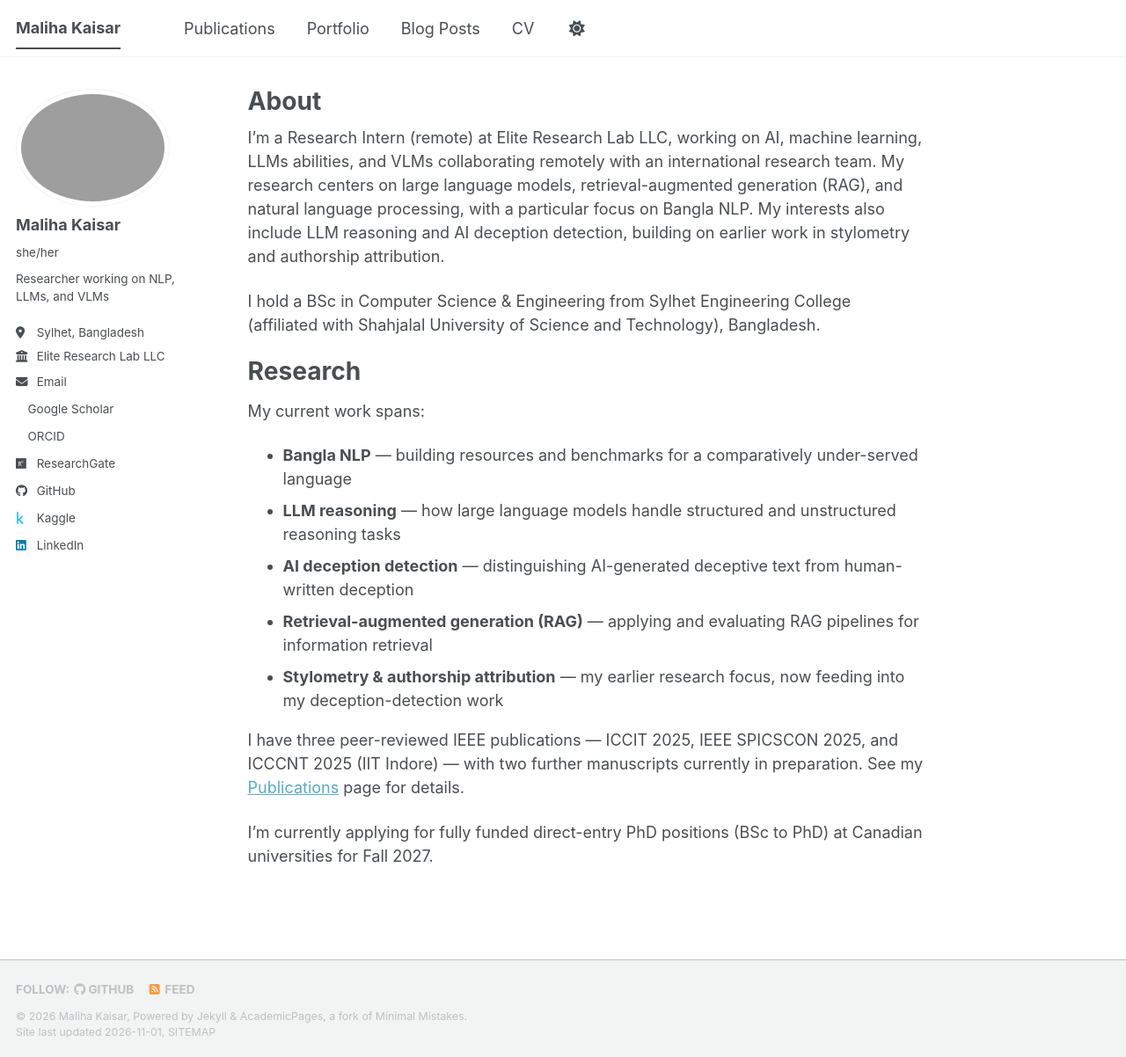
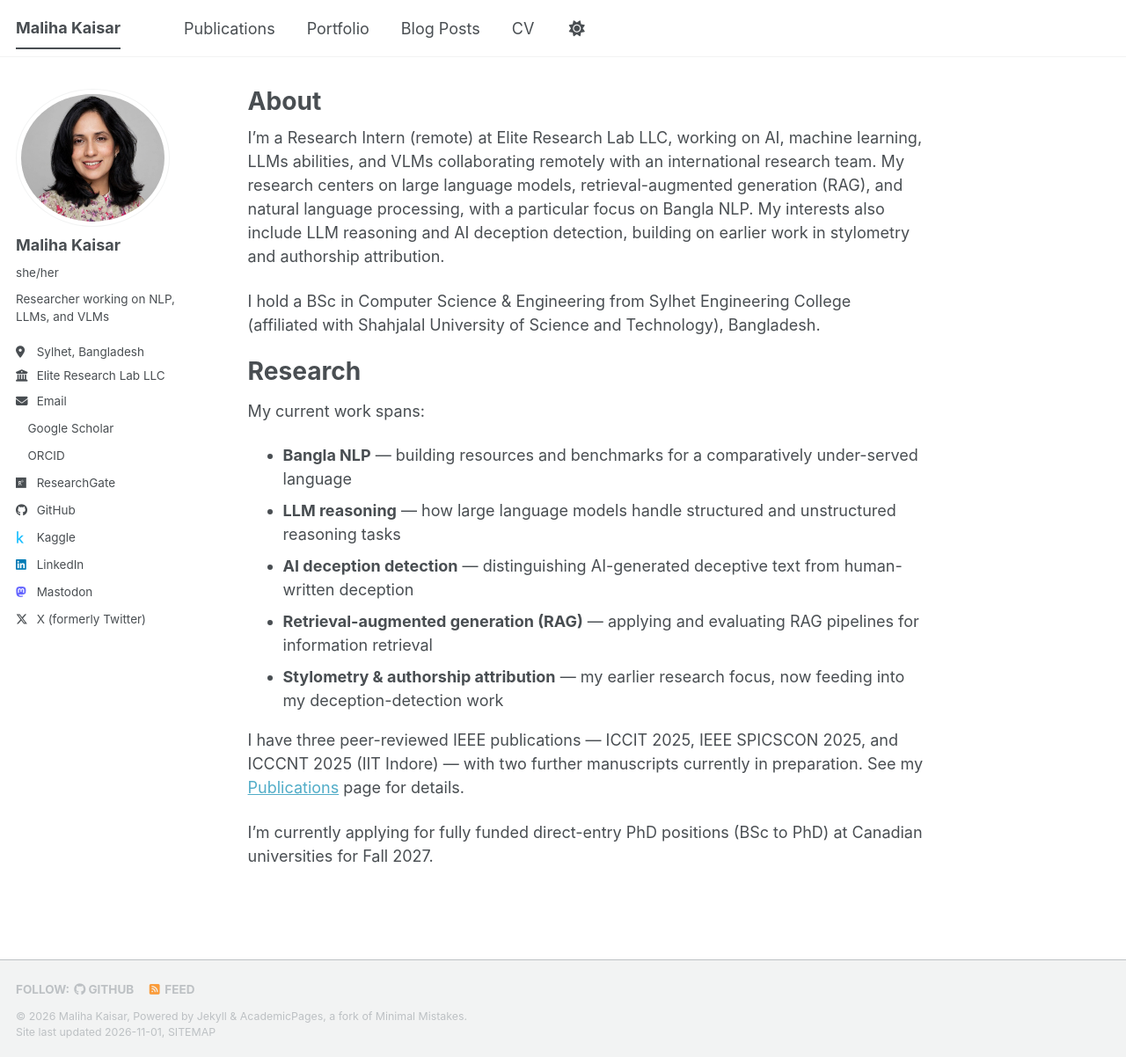
Before and after one commit to MalihaKaisar/MalihaKaisar.github.io, a Jekyll site: the page built from _pages/about.md, in a window 1280 px wide and 1202 px high. Shown: the whole window at 88% size. Built offline with Jekyll 4.4.1, drawn with Linux system fonts in a browser that asks for light colours; a style sheet for code colours, icons or effects is not loaded; part of the change alters nothing that is shown.

Commit message:
Update author profile information in _config.yml

```diff
--- a/_config.yml
+++ b/_config.yml
@@ -23,7 +23,7 @@ repository               : "malihakaisar/malihakaisar.github.io"
 #               Additional customization can be done by editing /_includes/author-profile.html
 author:
   # Biographic information
-  avatar           : "profilec.jpg"
+  avatar           : "profilep.jpg"
   name             : "Maliha Kaisar"
   pronouns         : "she/her"
   bio              : "Researcher working on NLP, LLMs, and VLMs"
@@ -67,14 +67,14 @@ author:
   instagram        : # Username
   lastfm           : # Username
   linkedin         : "maliha-k-048802212"
-  mastodon         : # URL
+  mastodon         : "https://medium.com/@malihakaisar100"
   medium           : # URL
   pinterest        : # Username
   soundcloud       : # Username
   steam            : # Username
   telegram         : # URL
   tumblr           : # Username
-  twitter          : # Username for X / Twitter
+  twitter          : "MalihaKaisar"
   vine             : # Username
   weibo            : # Username
   wikipedia        : # Username
```
